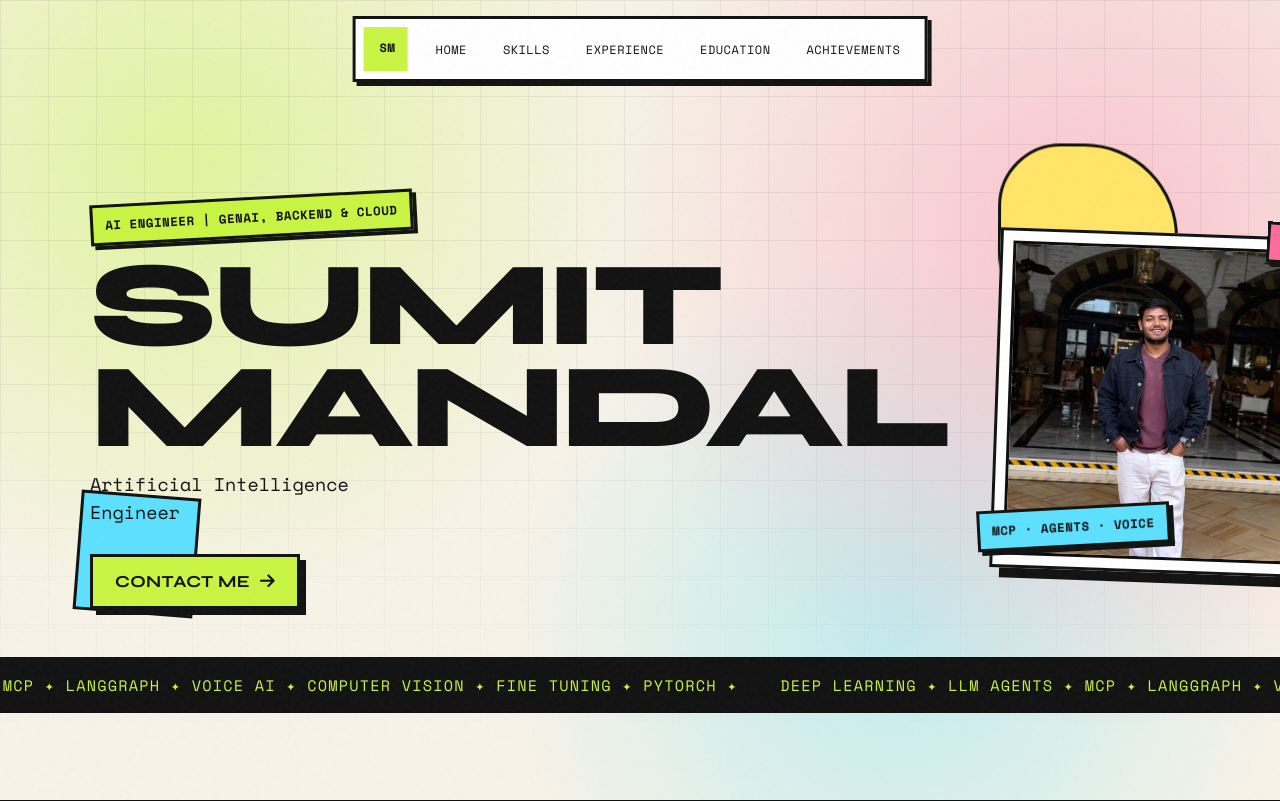
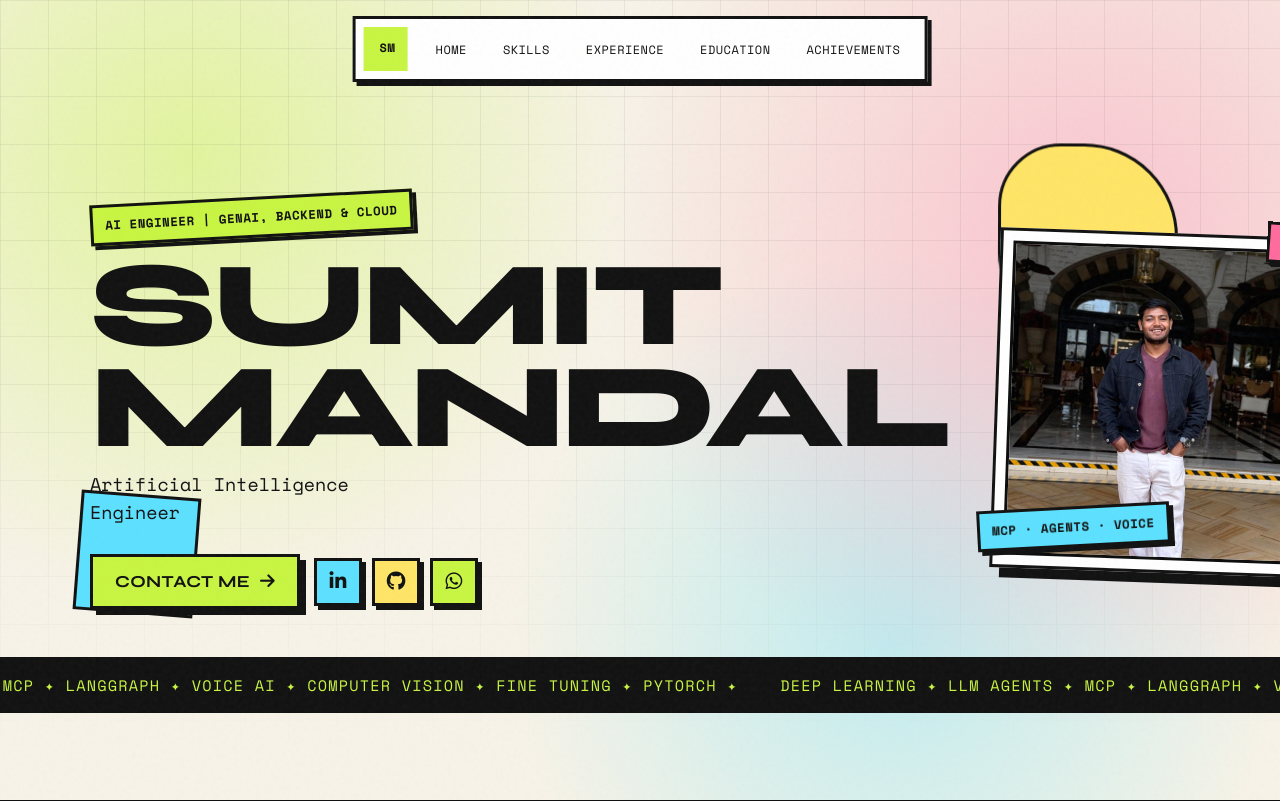
Before and after one commit to sumit-mandal/gcloud-portfolio, a FastAPI app: page / in a window 1280 px wide. Shown: the top 801 px of the page. Run offline with FastAPI, Linux system fonts and the light colour scheme.

Commit message:
Add LinkedIn, GitHub, and WhatsApp links to the hero.
Expose the same social fields in the admin CMS so they can be updated without redeploying.

Co-authored-by: Cursor <cursoragent@cursor.com>

```diff
--- a/src/data/content.json
+++ b/src/data/content.json
@@ -10,6 +10,9 @@
     "tagline": "Artificial Intelligence Engineer",
     "email": "mandal.sumit00@gmail.com",
     "cta_text": "Contact Me",
+    "linkedin": "https://www.linkedin.com/in/sumit-mandal10/",
+    "github": "https://github.com/sumit-mandal/",
+    "whatsapp": "+91 7587367140",
     "profile_image": "/static/images/profile.jpg",
     "badge_1": "Gen-AI",
     "badge_2": "MCP · Agents · Voice",
--- a/src/main.py
+++ b/src/main.py
@@ -165,6 +165,9 @@ async def update_home(
     tagline: str = Form(...),
     email: str = Form(...),
     cta_text: str = Form(...),
+    linkedin: str = Form(""),
+    github: str = Form(""),
+    whatsapp: str = Form(""),
     badge_1: str = Form(""),
     badge_2: str = Form(""),
     marquee: str = Form(""),
@@ -181,6 +184,9 @@ async def update_home(
             "tagline": tagline.strip(),
             "email": email.strip(),
             "cta_text": cta_text.strip(),
+            "linkedin": linkedin.strip(),
+            "github": github.strip(),
+            "whatsapp": whatsapp.strip(),
             "badge_1": badge_1.strip(),
             "badge_2": badge_2.strip(),
             "marquee": marquee.strip(),
--- a/src/static/css/style.css
+++ b/src/static/css/style.css
@@ -254,6 +254,40 @@ body {
 .contact-btn:active {
     transform: translate(2px, 2px);
     box-shadow: 2px 2px 0 var(--ink);
+}
+
+.hero-actions {
+    display: flex;
+    flex-wrap: wrap;
+    align-items: center;
+    gap: 14px;
+}
+
+.social-row {
+    display: flex;
+    gap: 10px;
+}
+
+.social-btn {
+    display: grid;
+    place-items: center;
+    width: 48px;
+    height: 48px;
+    border: var(--border);
+    box-shadow: var(--shadow-sm);
+    color: var(--ink);
+    text-decoration: none;
+    font-size: 1.2rem;
+    transition: transform 0.15s ease, box-shadow 0.15s ease;
+}
+
+.social-btn.linkedin { background: var(--cyan); }
+.social-btn.github { background: var(--butter); }
+.social-btn.whatsapp { background: var(--lime); }
+
+.social-btn:hover {
+    transform: translate(-2px, -2px);
+    box-shadow: 6px 6px 0 var(--ink);
 }
 
 .hero-visual {
@@ -634,6 +668,10 @@ footer p {
         margin-right: auto;
     }
 
+    .hero-actions {
+        justify-content: center;
+    }
+
     .float-badge {
         right: 0;
     }
--- a/src/templates/admin/dashboard.html
+++ b/src/templates/admin/dashboard.html
@@ -54,6 +54,11 @@
                     <div class="grid-2">
                         <label>Email<input name="email" type="email" value="{{ content.home.email }}"></label>
                         <label>CTA text<input name="cta_text" value="{{ content.home.cta_text }}"></label>
+                    </div>
+                    <label>LinkedIn URL<input name="linkedin" value="{{ content.home.linkedin or '' }}" placeholder="https://www.linkedin.com/in/..."></label>
+                    <div class="grid-2">
+                        <label>GitHub URL<input name="github" value="{{ content.home.github or '' }}" placeholder="https://github.com/..."></label>
+                        <label>WhatsApp<input name="whatsapp" value="{{ content.home.whatsapp or '' }}" placeholder="+91 9876543210"></label>
                     </div>
                     <div class="grid-2">
                         <label>Badge 1<input name="badge_1" value="{{ content.home.badge_1 }}"></label>
--- a/src/templates/index.html
+++ b/src/templates/index.html
@@ -34,9 +34,28 @@
                 {% endif %}
                 <h1>{{ content.home.name_line_1 }}<br>{{ content.home.name_line_2 }}</h1>
                 <p class="hero-tagline">{{ content.home.tagline }}</p>
-                <a href="mailto:{{ content.home.email }}" class="contact-btn">
-                    {{ content.home.cta_text }} <i class="fas fa-arrow-right"></i>
-                </a>
+                <div class="hero-actions">
+                    <a href="mailto:{{ content.home.email }}" class="contact-btn">
+                        {{ content.home.cta_text }} <i class="fas fa-arrow-right"></i>
+                    </a>
+                    <div class="social-row">
+                        {% if content.home.linkedin %}
+                        <a class="social-btn linkedin" href="{{ content.home.linkedin }}" target="_blank" rel="noopener noreferrer" aria-label="LinkedIn">
+                            <i class="fab fa-linkedin-in"></i>
+                        </a>
+                        {% endif %}
+                        {% if content.home.github %}
+                        <a class="social-btn github" href="{{ content.home.github }}" target="_blank" rel="noopener noreferrer" aria-label="GitHub">
+                            <i class="fab fa-github"></i>
+                        </a>
+                        {% endif %}
+                        {% if content.home.whatsapp %}
+                        <a class="social-btn whatsapp" href="https://wa.me/{{ content.home.whatsapp | replace('+', '') | replace(' ', '') | replace('-', '') }}" target="_blank" rel="noopener noreferrer" aria-label="WhatsApp">
+                            <i class="fab fa-whatsapp"></i>
+                        </a>
+                        {% endif %}
+                    </div>
+                </div>
             </div>
             <div class="hero-visual">
                 <div class="profile-frame">
```
